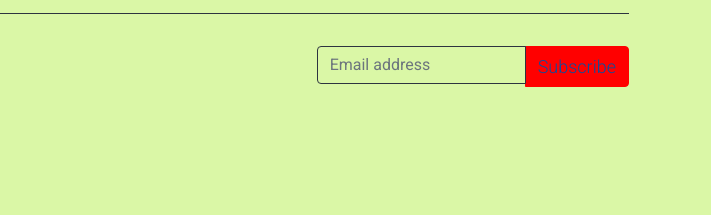
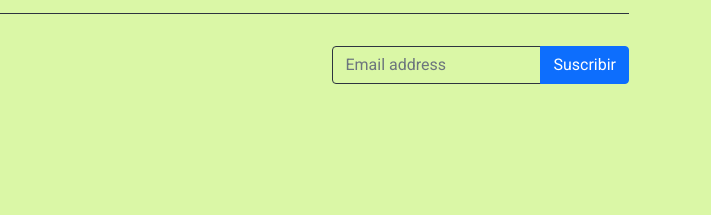
Before and after one commit to web-master-89/marroquineria, a plain HTML site: page about.html in a window 1280 px wide. Shown: the part 2095-2310 px from the top of the page, 569-1280 px from the left. Drawn offline with nearby package versions, Linux system fonts and the light colour scheme; a web font is replaced by a local one.

Commit message:
boton azul bootstrap de suscribir

```diff
--- a/about.html
+++ b/about.html
@@ -373,7 +373,7 @@ https://templatemo.com/tm-559-zay-shop
                     <label class="sr-only" for="subscribeEmail">Email address</label>
                     <div class="input-group mb-2">
                         <input type="text" class="form-control bg-dark border-light" id="subscribeEmail" placeholder="Email address">
-                        <div class="input-group-text btn-success text-light">Subscribe</div>
+                        <button type="button" class="btn btn-primary">Suscribir</button>
                     </div>
                 </div>
             </div>
```
Also changed, not shown: contact.html (+1 -1 lines), index.html (+1 -1 lines), shop-single.html (+1 -1 lines).
